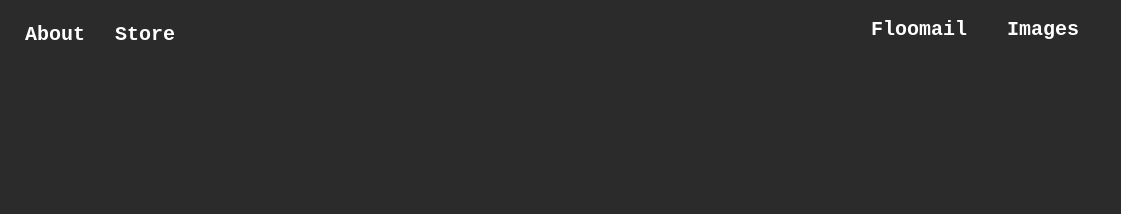
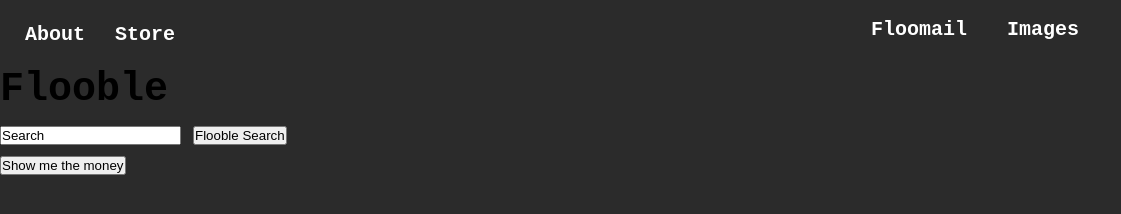
Before and after one commit to Crab-the-dev/Flooble-homepage, a plain HTML site: page Index.html in a window 1280 px wide. Shown: the full height of the page, 0-1121 px from the left. Drawn offline with Linux system fonts and the light colour scheme.

Commit message:
added main container

```diff
--- a/Index.html
+++ b/Index.html
@@ -26,6 +26,13 @@
      </ul>
   </nav>
 </header>
+
+<div class="main">
+  <h1>Flooble</h1>
+  <input type="text" name="" id="search-bar" value="Search" />
+  <button class="butn" type="button">Flooble Search</button>
+  <button class="butn" type="button">Show me the money</button>
+</div>
   <script src="main.js"></script>
 </body>
 </html>
```
